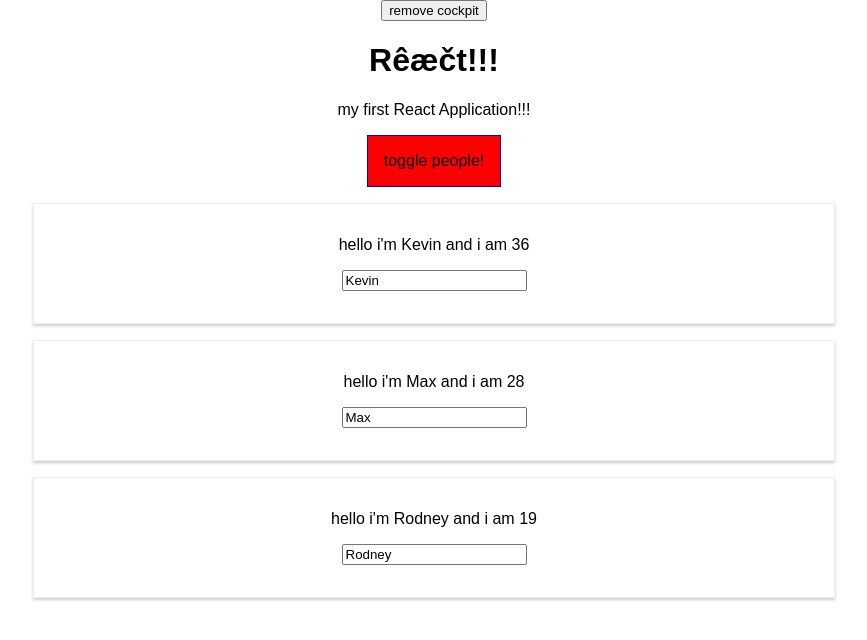
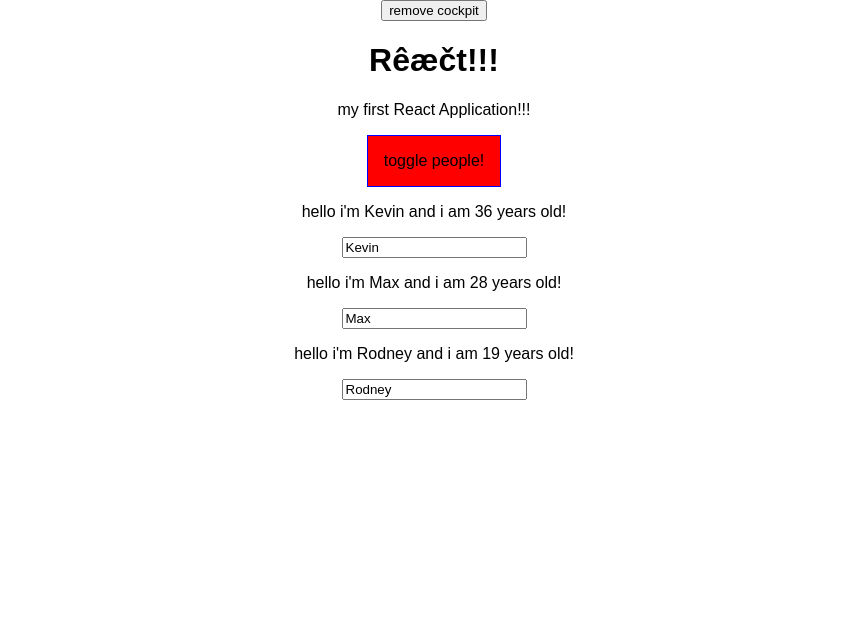
Before and after one commit to kwameasare04/learing-react, a React app: page / in a window 1280 px wide. Both pictures are taken after a click on the button "toggle people!". Shown: the top 640 px of the page, without its empty margins (206-1073 px from the left). Built offline with nearby package versions, Linux system fonts and the light colour scheme.

Commit message:
higher_order_component

```diff
--- a/src/components/People/Person/Person.js
+++ b/src/components/People/Person/Person.js
@@ -1,6 +1,6 @@
 import React, {Component} from 'react'; // have to import react to use any features
 import classes from "./Person.css" /// have to import css file to use it
-// import Radium from 'radium';
+import Aux from '../../../hoc/Aux'
 class Person extends Component  { /// function returns a paragraph with the property name and age in statement
     // const random = Math.random();
     // if(random > 0.7) {
@@ -8,18 +8,23 @@
     // }
 
    render(){
-      console.log('[person.js] rendering...')
-        return (
-        /* dynamic content that returns properties name and age */
-        <div className={classes.Person}> {/* giving div class name so it can be targeted in css file}
-         {/*onClick being assigned to property the person element*/}
-       <p onClick={this.props.click}> hello i'm {this.props.name} and i am {this.props.age} </p>
-        {/* onChange has reference to property change with is a method with a set state function  */}
-        {/* assaigning props.name to value makes the name visible from the start */}
-        < input type="text" onChange={this.props.changed} value={this.props.name}/>
-        <p>{this.props.children}</p>
-        </div> )
-       }
-    }
+    console.log('[person.js] rendering...')
+    return(
+     <Aux>
+
+       <p key={"item1"} onClick={this.props.click}> hello i'm {this.props.name} and i am {this.props.age} years old!</p>
+        <p key={"item2"}>{this.props.children}</p>
+        <input key={"item3"} type="text" onChange={this.props.changed} value={this.props.name}/>
+     </Aux>
+        );
+           }
+}
+
+
 // props.children Allows for content to be added from outside person.js file
 export default Person; /// Makes person the default export in the file.
+
+
+        //  /* dynamic content that returns properties name and age */
+        //  <div className={classes.Person}> {/* giving div class name so it can be targeted in css file}
+        //  {/*onClick being assigned to property the person element*/}
--- /dev/null
+++ b/src/hoc/Aux.js
@@ -0,0 +1,8 @@
+import React from "react";
+
+const aux = props => props.children;
+
+export default aux;
+
+/// this is an emtpy wrapper that uses the children property, and children refers to the content in the tag it is used in.
+/// and outputs that content
```
